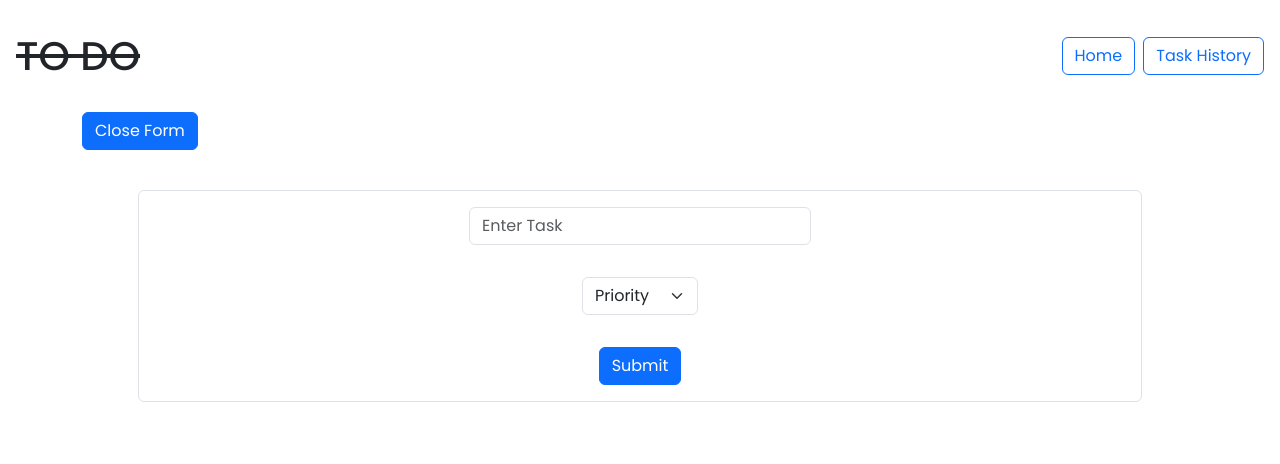
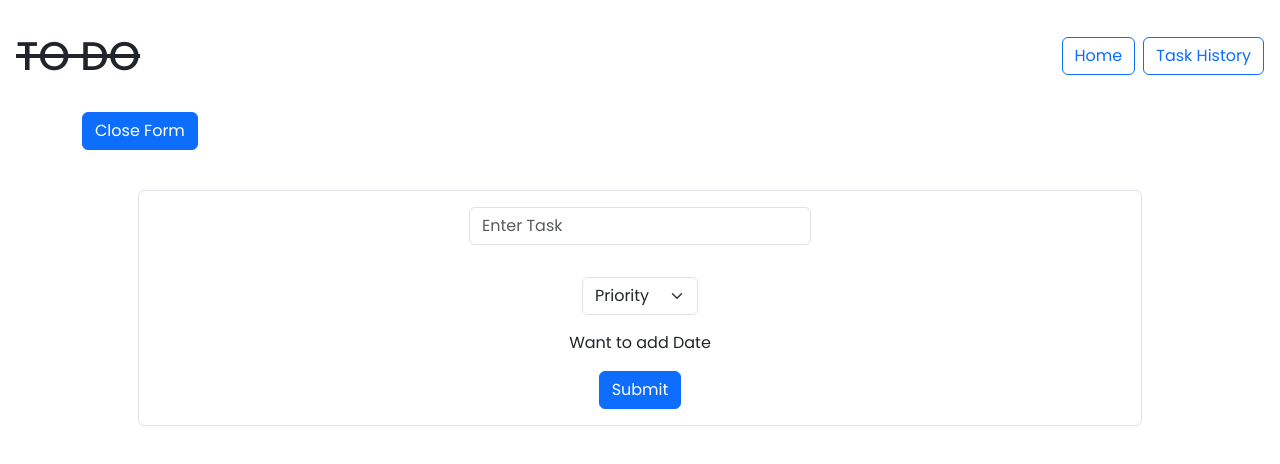
Before and after one commit to yashraj1309/todo, a React (Create React App) app: page / in a window 1280 px wide. Both pictures are taken after a click on the button "Add Task". Shown: the top 464 px of the page. Built offline with nearby package versions, Linux system fonts and the light colour scheme.

Commit message:
Date Feature Add

```diff
--- a/src/Atoms/TaskForm.tsx
+++ b/src/Atoms/TaskForm.tsx
@@ -27,6 +27,7 @@ export default function TaskForm(props: TaskFormType) {
         />
       </Form.Group>
       <PrioritySelect setPriority={props.setPriority} />
+      {"Want to add Date"}
       <Button variant="primary" className="m-3" type="submit">
         Submit
       </Button>
```
